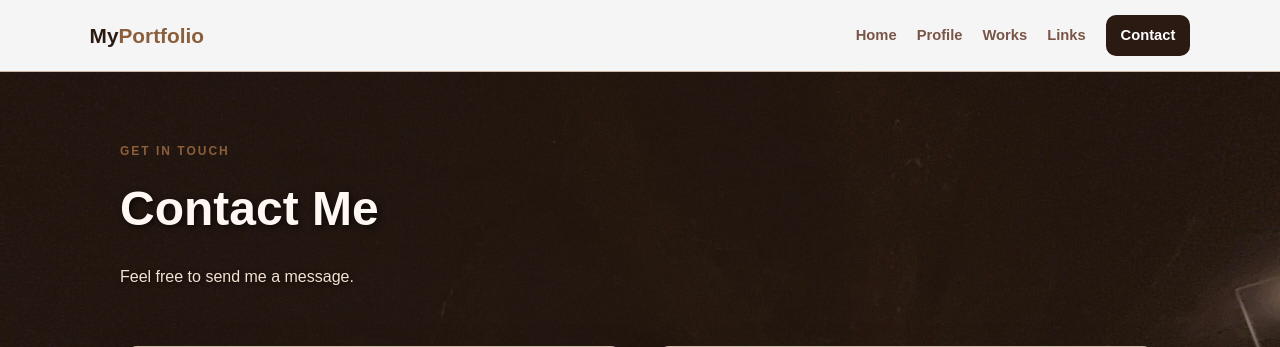
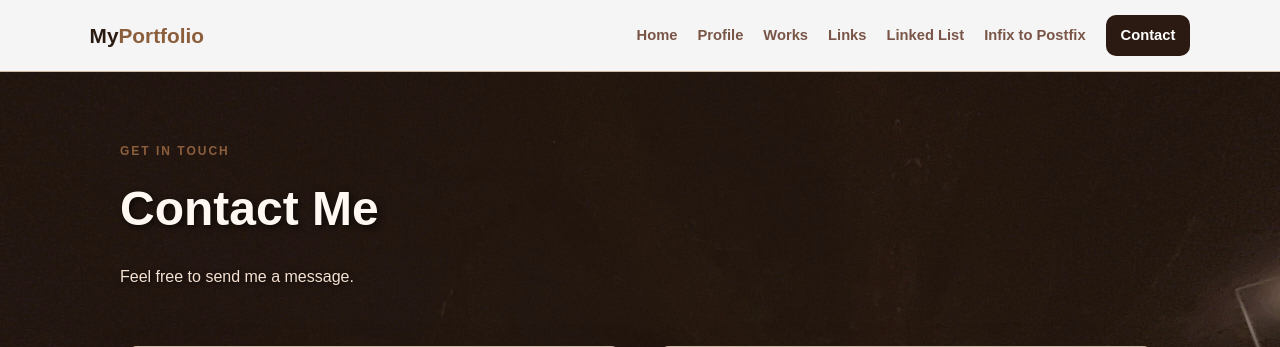
Before and after one commit to Elaine04-dsa/LAB4, a Flask app: page /contact in a window 1280 px wide. Shown: the top 347 px of the page. Run offline with Flask 3, Linux system fonts and the light colour scheme.

Commit message:
Add links for Linked List and Infix to Postfix

```diff
--- a/LAB4/LAB4/templates/base.html
+++ b/LAB4/LAB4/templates/base.html
@@ -18,6 +18,8 @@
             <a href="{{ url_for('profile') }}">Profile</a>
             <a href="{{ url_for('works') }}">Works</a>
             <a href="{{ url_for('links') }}">Links</a>
+            <a href="{{ url_for('linked_list') }}">Linked List</a>
+            <a href="{{ url_for('infix_postfix') }}">Infix to Postfix</a>
             <a href="{{ url_for('contact') }}" class="nav-contact">Contact</a>
         </div>
     </nav>
```
